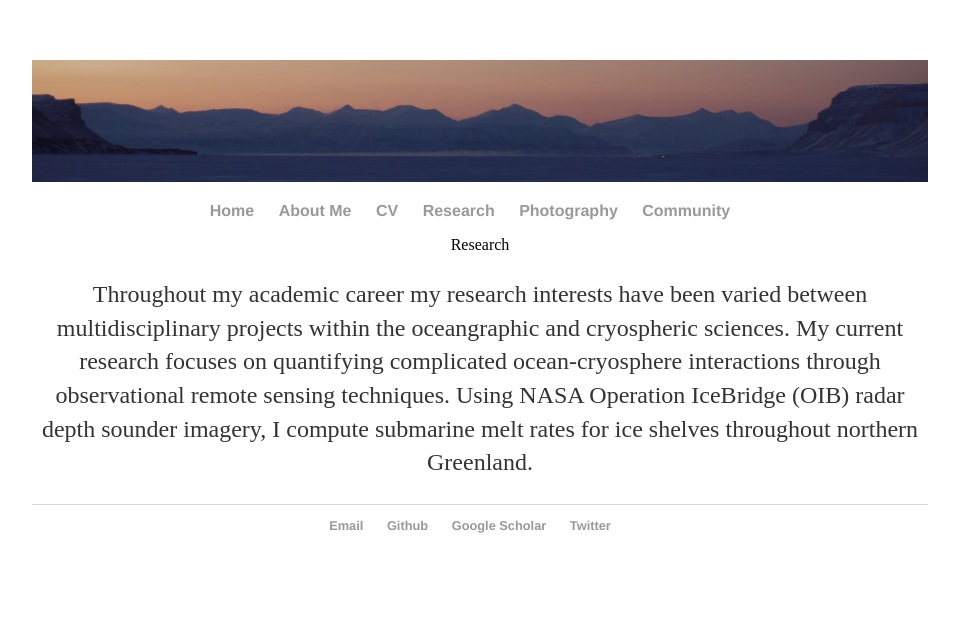
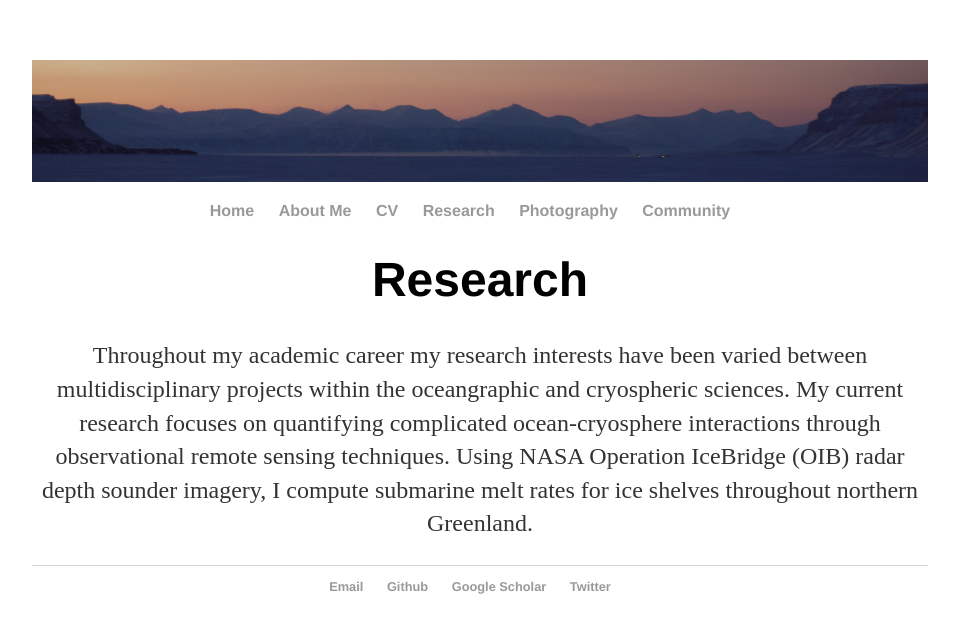
Before and after one commit to Cbarnett207/CBarnett207.github.io, a Jekyll site: the page built from research/index.html, in a window 1280 px wide. Shown: the top 633 px of the page, without its empty margins (160-1119 px from the left). Built offline with Jekyll 4.4.1, drawn with Linux system fonts in a browser that asks for light colours.

Commit message:
Update index.html

```diff
--- a/research/index.html
+++ b/research/index.html
@@ -3,7 +3,7 @@ layout: default
 title: Cody Barnett, M.S. | Research
 ---
 <div class="blurb">
-  <div align="center"></h1>Research</h1>
+  <div align="center"><h1>Research</h1>
     <p>Throughout my academic career my research interests have been varied between multidisciplinary projects within the oceangraphic
       and cryospheric sciences. My current research focuses on quantifying complicated ocean-cryosphere interactions through observational
       remote sensing techniques. Using NASA Operation IceBridge (OIB) radar depth sounder imagery, I compute submarine melt rates for ice
```
